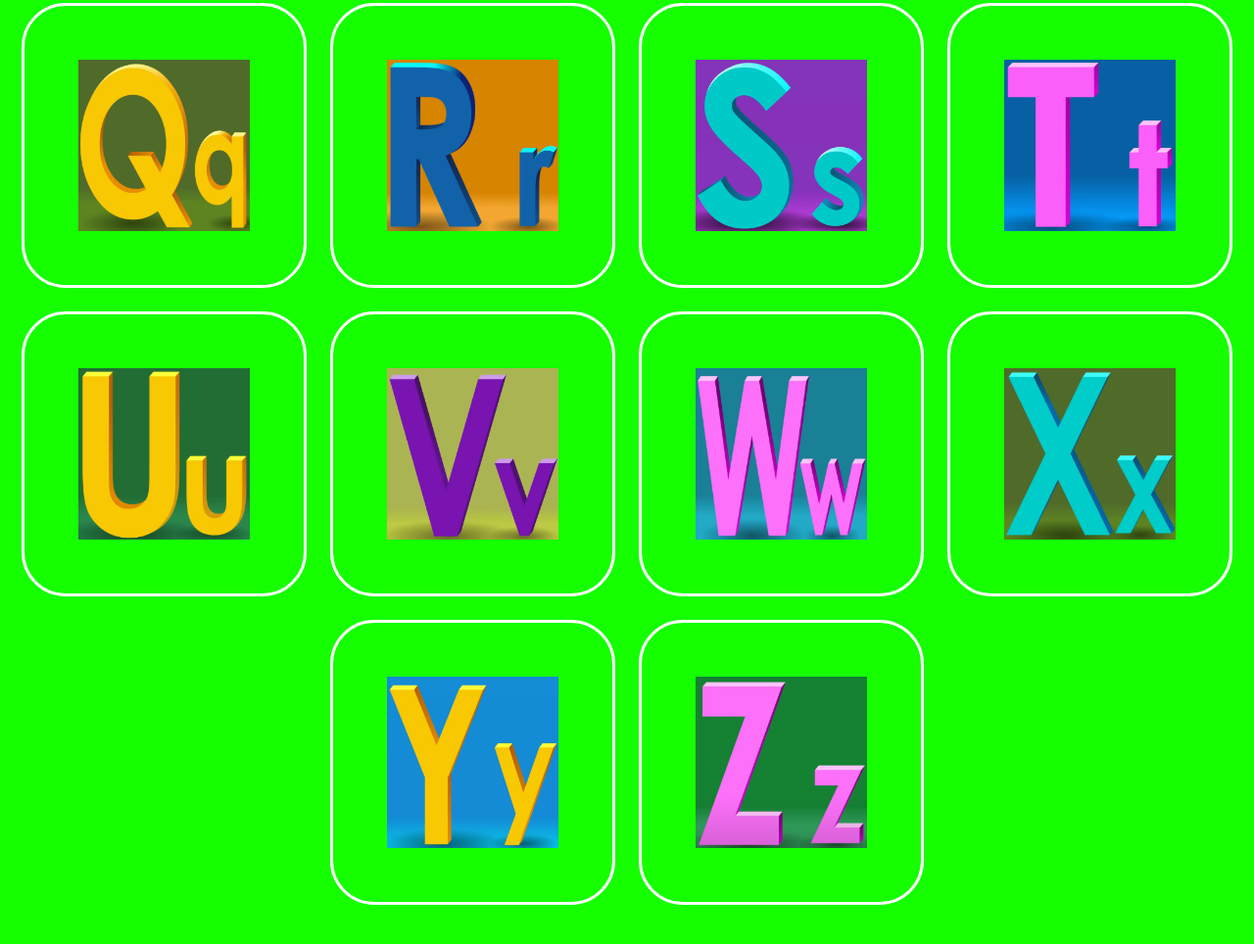
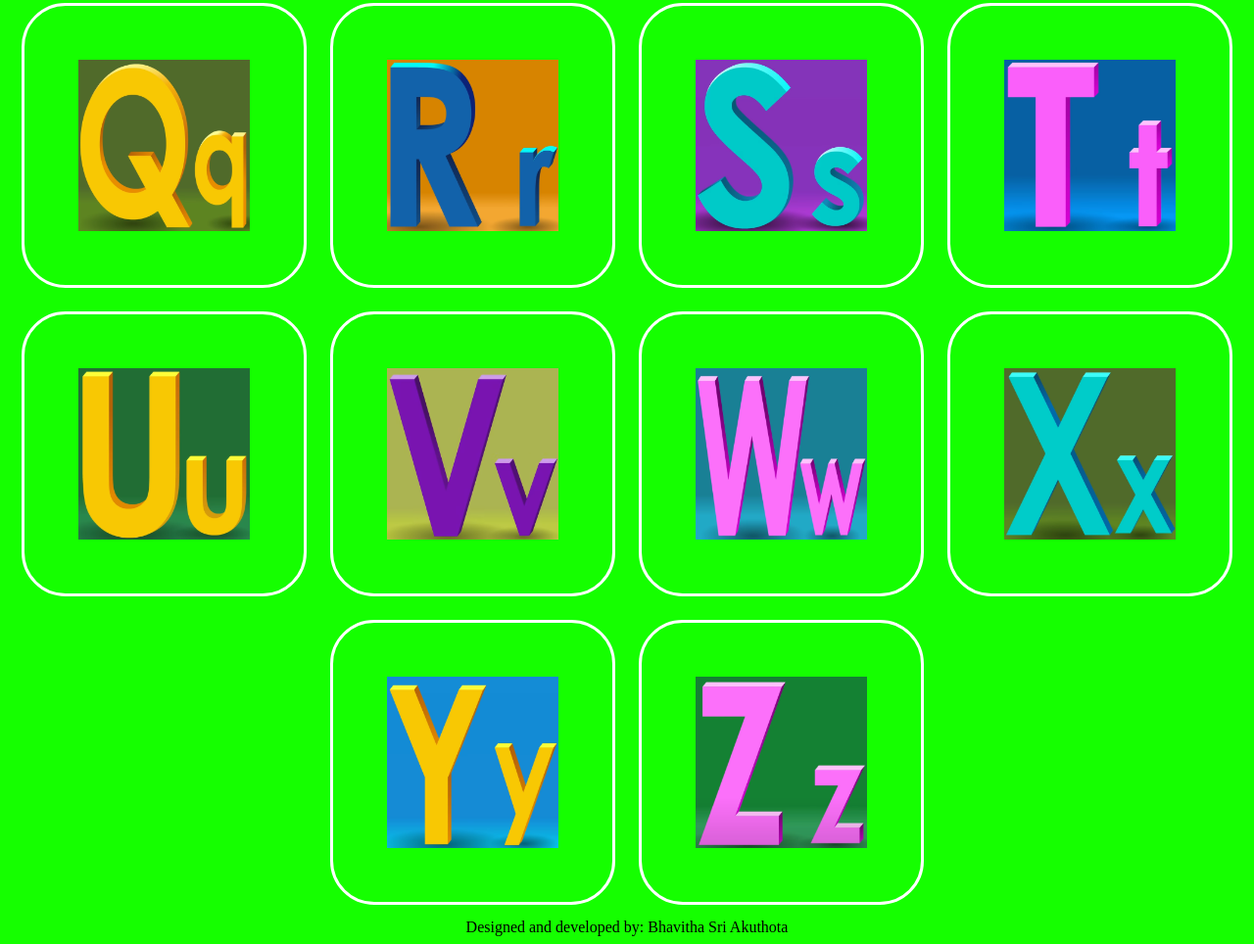
Before and after one commit to bhavithasri923/Learn_with_Fun-, a plain HTML site: page index.html in a window 1280 px wide. Shown: the part 1492-2456 px from the top of the page at 98% size. Drawn offline with Linux system fonts and the light colour scheme.

Commit message:
Update index.html

```diff
--- a/index.html
+++ b/index.html
@@ -2,7 +2,7 @@
 <html lang="en">
 <head>
     <meta charset="UTF-8">
-    <title>Project-1</title>
+    <title>Learn with fun</title>
 </head>
 <style>
     body{
@@ -1677,6 +1677,6 @@
             document.getElementById("y").src = "Y for.png";
         }
     </script>
-
+    <center>Designed and developed by: Bhavitha Sri Akuthota </center>
 </body>
 </html>
```
